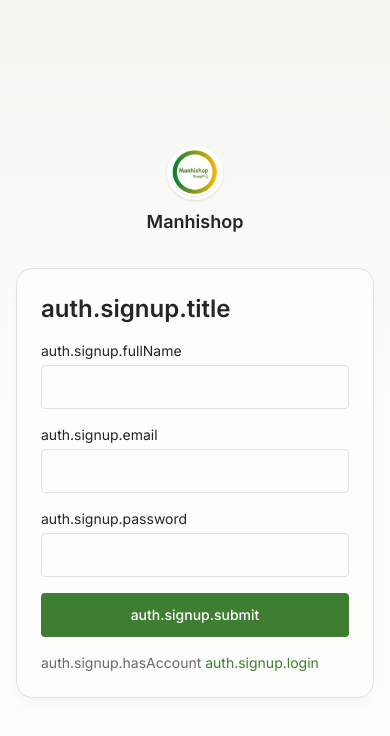
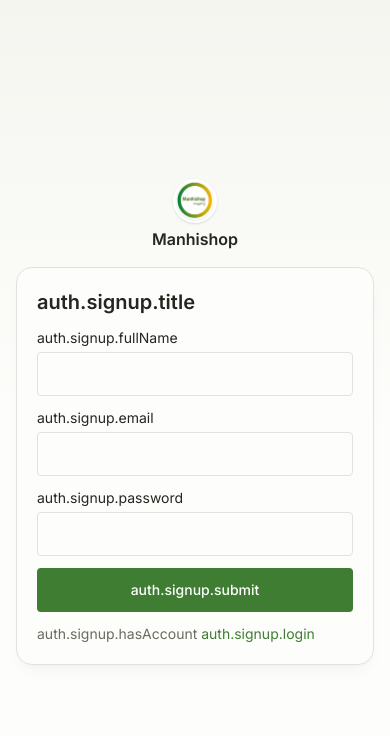
Before and after one commit to ksorel/manhishop, a Next.js app: page /en/inscription in a window 390 px wide. Shown: the top 736 px of the page. Built offline with nearby package versions, Linux system fonts and the light colour scheme; no server answers.

Commit message:
Resserre les espacements des pages de connexion/inscription
Réduit logo, marges et paddings pour que le formulaire tienne sans
scroll sur les petits écrans mobiles (testé 320x568 à 390x844).

```diff
--- a/components/auth/auth-shell.tsx
+++ b/components/auth/auth-shell.tsx
@@ -9,18 +9,18 @@ export function AuthShell({
   subtitle?: string;
 }) {
   return (
-    <div className="flex min-h-screen items-center justify-center bg-gradient-to-b from-surface via-background to-background px-4 py-12">
+    <div className="flex min-h-screen items-center justify-center overflow-y-auto bg-gradient-to-b from-surface via-background to-background px-4 py-6">
       <div className="w-full max-w-sm">
-        <Link href="/" className="mb-8 flex flex-col items-center gap-2 text-center">
+        <Link href="/" className="mb-4 flex flex-col items-center gap-1 text-center">
           <Image
             src="/logo/manhishop.jpeg"
             alt="Manhishop"
-            width={56}
-            height={56}
+            width={44}
+            height={44}
             className="rounded-full shadow-sm"
             priority
           />
-          <span className="text-lg font-semibold text-foreground">Manhishop</span>
+          <span className="text-base font-semibold text-foreground">Manhishop</span>
           {subtitle && (
             <span className="text-xs font-medium uppercase tracking-wide text-muted-foreground">
               {subtitle}
@@ -28,7 +28,7 @@ export function AuthShell({
           )}
         </Link>
 
-        <div className="rounded-2xl border border-border bg-background p-6 shadow-lg shadow-black/[0.03] sm:p-8">
+        <div className="rounded-2xl border border-border bg-background p-5 shadow-lg shadow-black/[0.03] sm:p-6">
           {children}
         </div>
       </div>
--- a/components/auth/login-form.tsx
+++ b/components/auth/login-form.tsx
@@ -39,8 +39,8 @@ export function LoginForm() {
   }
 
   return (
-    <form onSubmit={handleSubmit} className="flex flex-col gap-4">
-      <h1 className="text-2xl font-semibold text-foreground">{t("login.title")}</h1>
+    <form onSubmit={handleSubmit} className="flex flex-col gap-3">
+      <h1 className="text-xl font-semibold text-foreground">{t("login.title")}</h1>
 
       {error && <p className="text-sm font-medium text-error">{error}</p>}
 
--- a/components/auth/signup-form.tsx
+++ b/components/auth/signup-form.tsx
@@ -48,8 +48,8 @@ export function SignupForm() {
   }
 
   return (
-    <form onSubmit={handleSubmit} className="flex flex-col gap-4">
-      <h1 className="text-2xl font-semibold text-foreground">{t("signup.title")}</h1>
+    <form onSubmit={handleSubmit} className="flex flex-col gap-3">
+      <h1 className="text-xl font-semibold text-foreground">{t("signup.title")}</h1>
 
       {error && <p className="text-sm font-medium text-error">{error}</p>}
 
```
